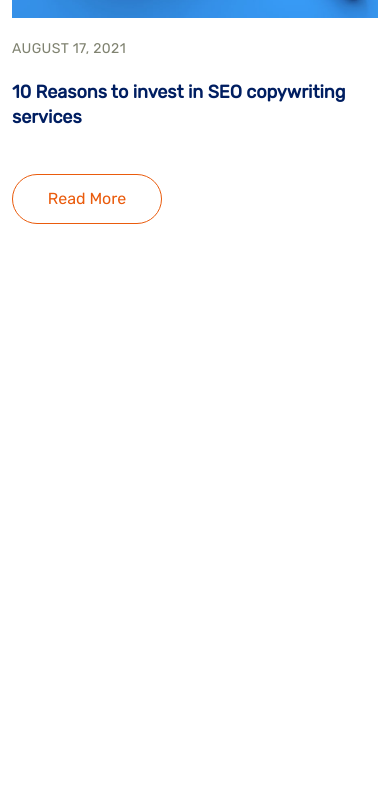
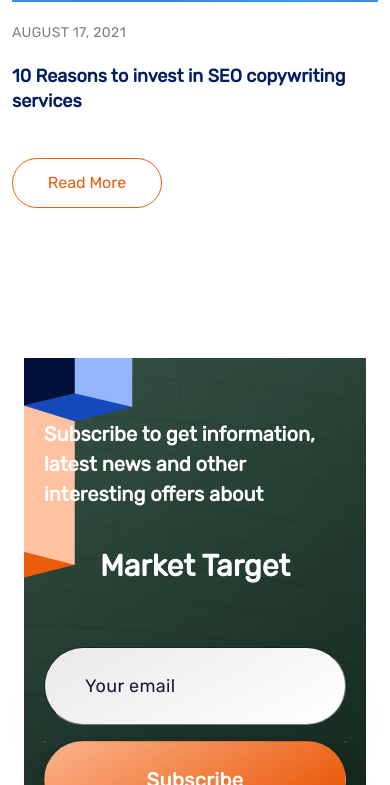
Before and after one commit to iBBoyGitrepos/Market-Target, a plain HTML site: page index.html in a window 390 px wide. Shown: the part 5930-6715 px from the top of the page. Before the commit the page ends 6454 px from the top, so only its background shows below. Drawn offline with nearby package versions, Linux system fonts and the light colour scheme.

Commit message:
SUBSCRIBE section completed

```diff
--- a/css/articlenblog-sec.css
+++ b/css/articlenblog-sec.css
@@ -142,10 +142,6 @@
 }
 
 @media (max-width: 771px) {
-    .articlenblog-sec h2 {
-        text-align: center;
-    }
-
     .left-content {
         width: 100%;
         height: 550px;
@@ -188,3 +184,10 @@
         width: 25px;
     }
 }
+
+@media (max-width: 767px) {
+    .articlenblog-sec h2 {
+        font-size: 35px;
+        text-align: center;
+    }
+}
--- a/css/index.css
+++ b/css/index.css
@@ -51,7 +51,8 @@ li {
 }
 
 .hero-sec button,
-.services-sec button {
+.services-sec button,
+.subscribe-sec button {
     max-width: 243px;
     width: 100%;
     height: 78px;
--- /dev/null
+++ b/css/subscribe-sec.css
@@ -0,0 +1,106 @@
+.subscribe-sec {
+    padding: 200px 12px 100px;
+}
+
+.gray-box {
+    height: 523px;
+    background: linear-gradient(149.33deg, #395C4D 0.87%, #132D1F 94.27%);
+}
+
+.net {
+    width: 100%;
+    height: 100%;
+}
+
+.graphic5 {}
+
+.character {
+    right: 0;
+    bottom: -90px;
+}
+
+.main-content {
+    padding-left: 130px;
+    width: 65%;
+}
+
+.subscribe-sec h3,
+.subscribe-sec h2 {
+    font-family: 'Rubik';
+    color: #FFFFFF;
+    font-weight: 600;
+    font-size: 32px;
+    line-height: 50px;
+    letter-spacing: 1%;
+}
+
+.subscribe-sec h2 {
+    font-weight: 900;
+    font-size: 40px;
+}
+
+.subscribe-sec input {
+    width: 372px;
+    height: 78px;
+    padding: 0 40px;
+    opacity: 1;
+    border-radius: 192px;
+    border-width: 1px;
+    background: linear-gradient(332.09deg, #FFFFFF 3.37%, #E2E2E2 132.9%);
+    box-shadow: 0px 34px 50px 0px #073F4312;
+}
+
+.subscribe-sec input::placeholder {
+    color: #14183E;
+    font-weight: 500;
+    font-size: 18px;
+    line-height: 100%;
+    letter-spacing: 0.36px;
+}
+
+@media (max-width: 991px) {
+    .main-content {
+        padding-left: 80px;
+        width: 80%;
+    }
+
+    .subscribe-sec h3 {
+        font-size: 25px;
+    }
+}
+
+@media (max-width: 771px) {
+    .main-content {
+        padding: 0 40px 30px 40px;
+        width: 100%;
+    }
+
+    .character {
+        display: none;
+    }
+
+    .subscribe-sec input,
+    .subscribe-sec button {
+        max-width: 100%;
+        width: 100%;
+    }
+}
+
+@media (max-width: 500px) {
+    .subscribe-sec {
+        padding-top: 150px;
+    }
+
+    .main-content {
+        padding: 20px;
+    }
+
+    .subscribe-sec h3 {
+        font-size: 20px;
+        line-height: 30px;
+    }
+
+    .subscribe-sec h2 {
+        font-size: 30px;
+    }
+}
--- a/index.html
+++ b/index.html
@@ -26,6 +26,7 @@
     <link rel="stylesheet" href="css/whatwedo-sec.css">
     <link rel="stylesheet" href="css/howcanwehelpyou-sec.css">
     <link rel="stylesheet" href="css/articlenblog-sec.css">
+    <link rel="stylesheet" href="css/subscribe-sec.css">
 </head>
 
 <body>
@@ -500,7 +501,7 @@
     </section>
     <!-- ========== HOWCANWEHELPYOU: SECTION END ==================================== -->
 
-    <!-- ========== HOWCANWEHELPYOU: SECTION START ==================================== -->
+    <!-- ========== ARTICALENBLOG: SECTION START ==================================== -->
     <section class="container-fluid articlenblog-sec">
         <div class="container p-0">
             <div
@@ -595,7 +596,28 @@
             </div>
         </div>
     </div>
-    <!-- ========== HOWCANWEHELPYOU: SECTION END ==================================== -->
+    <!-- ========== ARTICALENBLOG: SECTION END ==================================== -->
+
+    <!-- ========== SUBSCRIBE: SECTION START ==================================== -->
+    <section class="container-fluid subscribe-sec">
+        <div class="container">
+            <div class="gray-box position-relative">
+                <img src="assets/net.png" alt="net bacground picture" class="net position-absolute">
+                <img src="assets/graphical part 5.png" alt="graphical part picture" class="graphic5 position-absolute">
+                <img src="assets/3d character.png" alt="3d character picture" class="character position-absolute">
+
+                <div class="main-content d-flex flex-column justify-content-center gap-4 h-100 position-relative z-2">
+                    <h3>Subscribe to get information, latest news and other interesting offers about</h3>
+                    <h2>Market Target</h2>
+                    <div class="d-flex flex-column flex-md-row gap-3 gap-md-4 mt-4">
+                        <input type="email" name="email" id="email" placeholder="Your email">
+                        <button class="btn fw-semibold lh-1">Subscribe</button>
+                    </div>
+                </div>
+            </div>
+        </div>
+    </section>
+    <!-- ========== SUBSCRIBE: SECTION END ==================================== -->
 
     <!-- Development spaceing (temprary) -->
     <div class="dev-spaceing"></div>
@@ -615,43 +637,6 @@
     <script src="js/whatwedo-sec.js"></script>
     <script src="js/howcanwehelpyou-sec.js"></script>
     <script src="js/articlenblog-sec.js"></script>
-
-    <!-- <script>
-        document.addEventListener("DOMContentLoaded", function () {
-            const tabs = document.querySelectorAll(".tab");
-            const tabBar = document.querySelector(".tab-bar");
-            const tabWrapper = document.querySelector(".tabs-wrapper");
-
-            let activeTab = document.querySelector(".tab.active");
-
-            function centerUnderline(el) {
-                const wrapperRect = tabWrapper.getBoundingClientRect();
-                const elRect = el.getBoundingClientRect();
-
-                const elCenter = elRect.left + elRect.width / 2;
-                const wrapperLeft = wrapperRect.left;
-
-                const underlineLeft = elCenter - wrapperLeft - tabBar.offsetWidth / 2;
-                tabBar.style.transform = `translateX(${underlineLeft}px)`;
-            }
-
-            tabs.forEach(tab => {
-                tab.addEventListener("click", () => {
-                    document.querySelector(".tab.active")?.classList.remove("active");
-                    tab.classList.add("active");
-                    activeTab = tab;
-                    centerUnderline(activeTab);
-                });
-
-                tab.addEventListener("mouseenter", () => centerUnderline(tab));
-                tab.addEventListener("mouseleave", () => centerUnderline(activeTab));
-            });
-
-            window.addEventListener("load", () => centerUnderline(activeTab));
-            window.addEventListener("resize", () => centerUnderline(activeTab));
-        });
-    </script> -->
-
     <!-- ========== LAYERZ: SCRIPT LINKS END ============================ -->
 
 </body>
```
Also changed, not shown: assets/3d character.png (added), assets/graphical part 5.png (added), assets/net.png (added).
